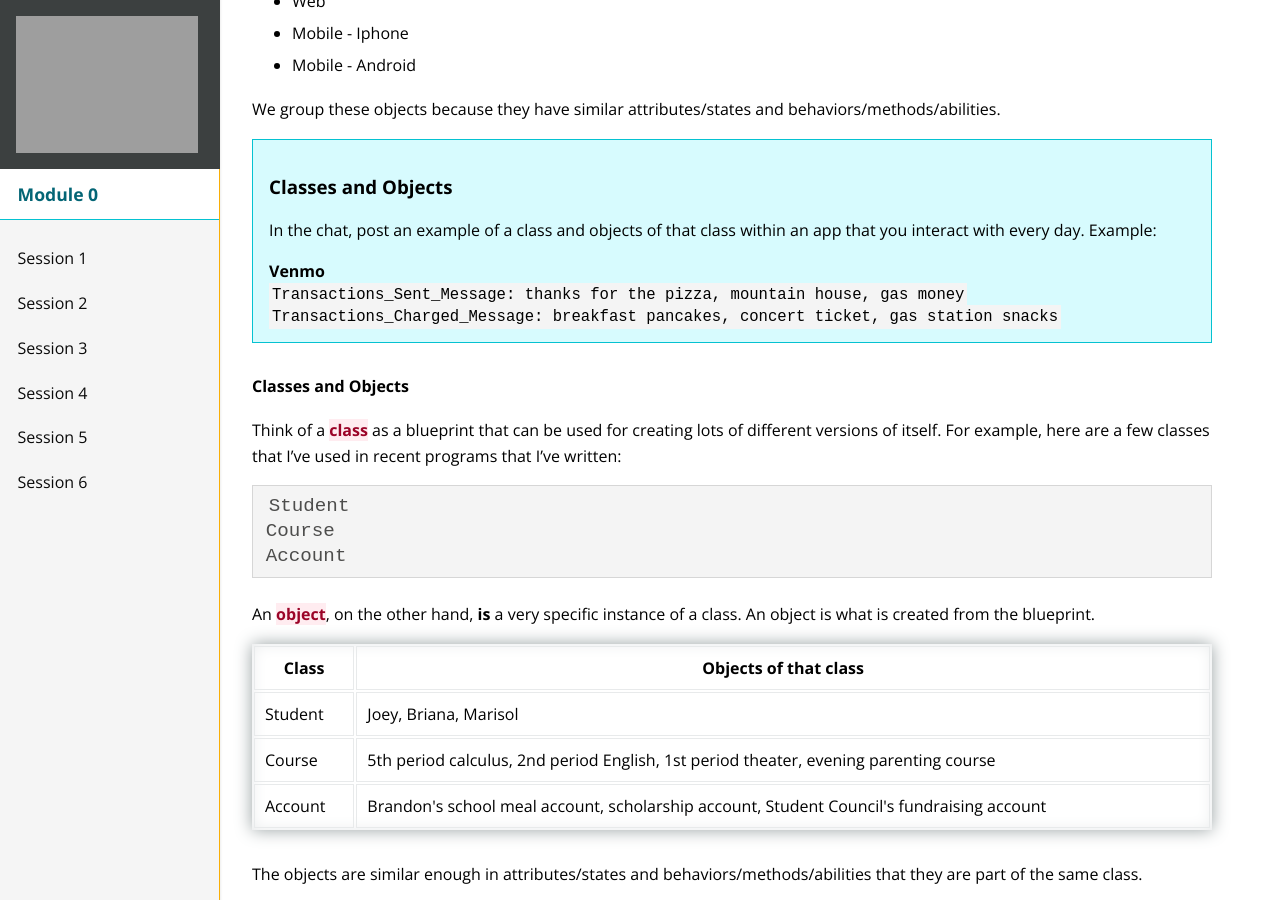
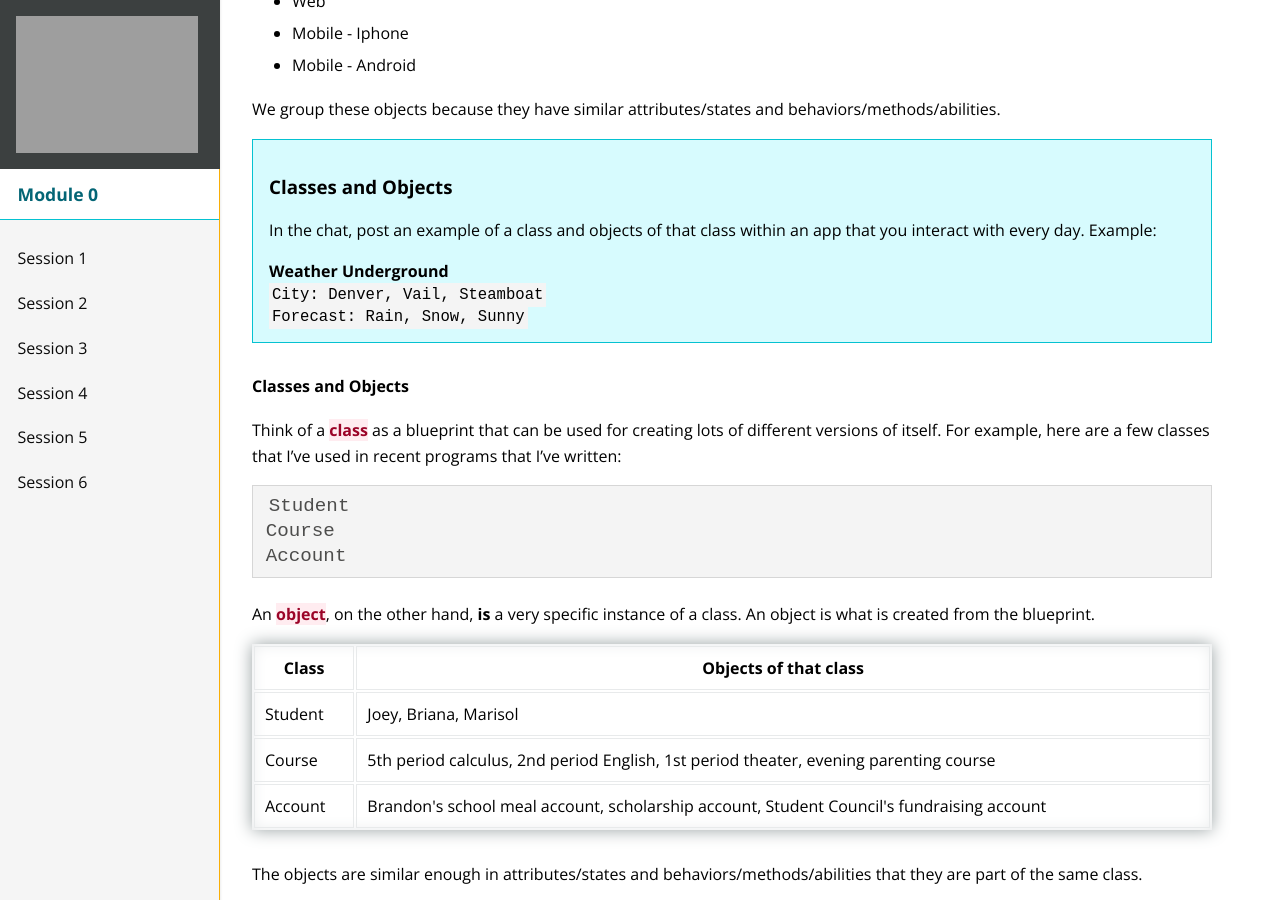
Before and after one commit to turingschool/mod-0-curriculum, a Jekyll site: the page built from session5/index.md, in a window 1280 px wide and 900 px high, scrolled down 5227 px. Built offline with Jekyll 4.4.1, drawn with Linux system fonts in a browser that asks for light colours; nearby versions of some CDN libraries; some of the changed text lies outside the part shown.

Commit message:
Update artists and other app example

```diff
--- a/session5/index.md
+++ b/session5/index.md
@@ -202,9 +202,9 @@ We group these objects because they have similar attributes/states and behaviors
 <div class="try-it">
   <h3>Classes and Objects</h3>
   <p>In the chat, post an example of a class and objects of that class within an app that you interact with every day. Example:</p>
-  <strong>Venmo</strong><br>
-  <code>Transactions_Sent_Message: thanks for the pizza, mountain house, gas money</code><br>
-  <code>Transactions_Charged_Message: breakfast pancakes, concert ticket, gas station snacks</code>
+  <strong>Weather Underground</strong><br>
+  <code>City: Denver, Vail, Steamboat</code><br>
+  <code>Forecast: Rain, Snow, Sunny</code>
 </div>
 
 #### Classes and Objects
```
Also changed, not shown: other parts of session5/index.md (+2 -2 lines).
